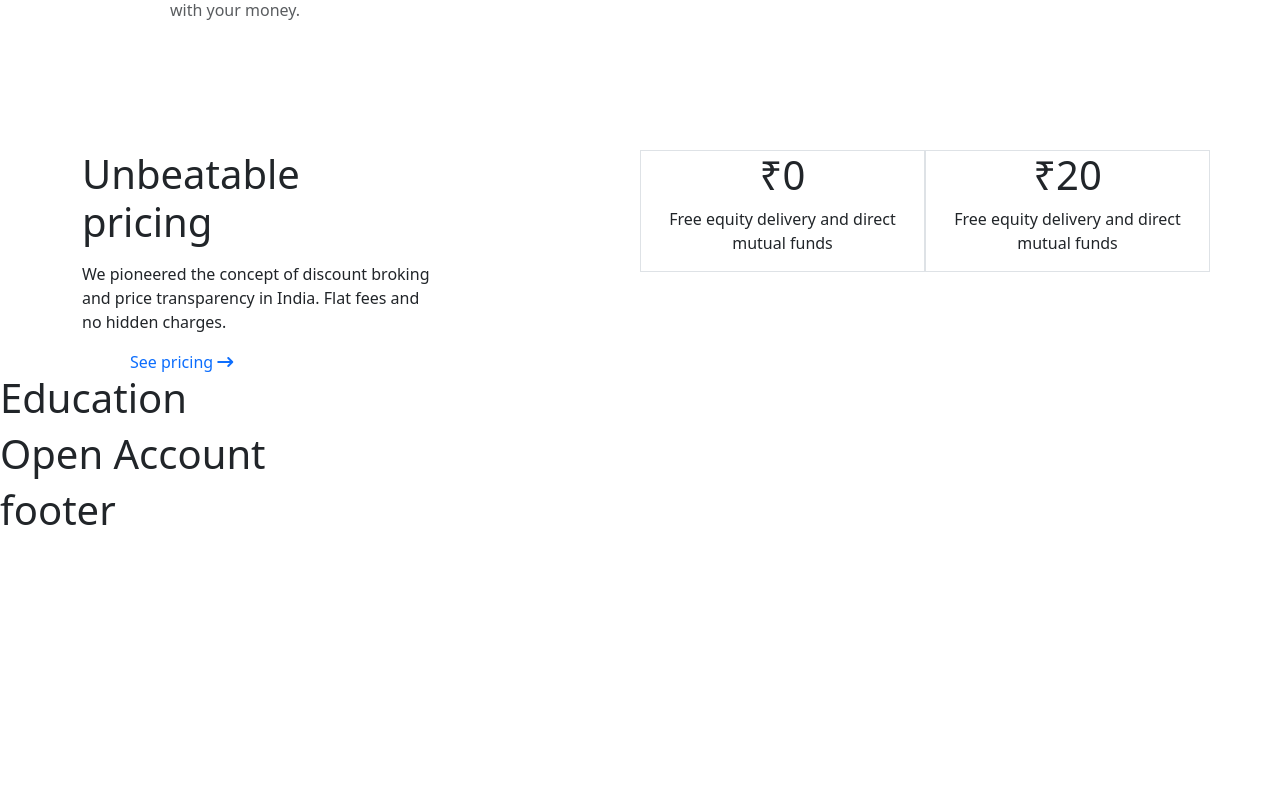
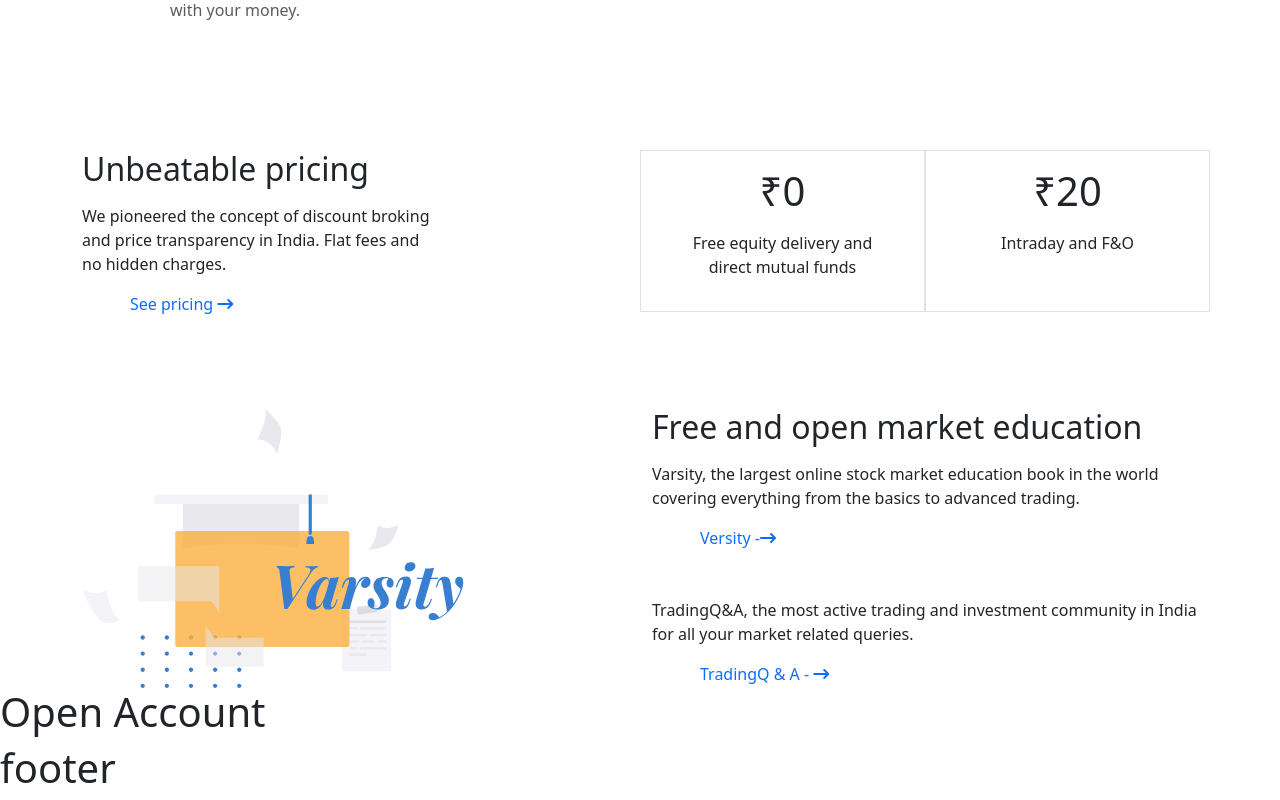
Before and after one commit to Harshit-Webworld1515/zerodha-clone, a React (Vite) app in the folder frontend/: page / in a window 1280 px wide. Shown: the part 1914-2714 px from the top of the page. Before the commit the page ends 2456 px from the top, so only its background shows below. Built offline with nearby package versions, Linux system fonts and the light colour scheme.

Commit message:
feat: add education pricing section to landing page

```diff
--- a/frontend/src/landing_page/home/Education.jsx
+++ b/frontend/src/landing_page/home/Education.jsx
@@ -2,8 +2,24 @@ import React from 'react'
 
 function Education() {
     return (
-        <h1>Education</h1>
-     );
+        <div className="container mt-5">
+            <div className="row">
+                <div className="col-6">
+                    <img src="media/images/education.svg" alt="" style={{width:"70%"}}/>
+                </div>
+                <div className="col-6">
+                    <h1 className='mb-3 fs-2'>Free and open market education</h1>
+                    <p>Varsity, the largest online stock market education book in the world
+                        covering everything from the basics to advanced trading.</p>
+                    <a href="" style={{ textDecoration: "none" }} className='mx-5'>Versity -<i class="fa-solid fa-arrow-right-long"></i></a>
+                    <p className='mt-5'>TradingQ&A, the most active trading and investment community in
+                        India for all your market related queries.</p>
+                    <a href="" style={{ textDecoration: "none" }} className='mx-5'>TradingQ & A - <i class="fa-solid fa-arrow-right-long"></i></a>
+                </div>
+
+            </div>
+        </div>
+    );
 }
 
 export default Education;
--- a/frontend/src/landing_page/home/Pricing.jsx
+++ b/frontend/src/landing_page/home/Pricing.jsx
@@ -2,25 +2,26 @@ import React from 'react'
 
 function Pricing() {
     return (
-        <div className="container">
+        <div className="container mb-5">
             <div className="row">
                 <div className="col-4">
-                    <h1 className='mb-3'>Unbeatable pricing</h1>
+                    <h1 className='mb-3 fs-2'>Unbeatable pricing</h1>
                     <p>We pioneered the concept of discount broking and price
                         transparency in India. Flat fees and no hidden charges.</p>
                     <a href="" style={{ textDecoration: "none" }} className='mx-5'>See pricing <i class="fa-solid fa-arrow-right-long"></i></a>
 
                 </div>
                 <div className="col-2"></div>
-                <div className="col-6">
-                    <div className="row text-center">
-                        <div className="col-6 border">
-                            <h1>₹0</h1>
-                            <p>Free equity delivery and direct mutual funds</p>
+                <div className="col-6 mb-5">
+                    <div className="row text-center ">
+                        <div className="col-6 border p-3">
+                            <h1 className='mb-3'>₹0</h1>
+                            <p>Free equity delivery and <br /> direct mutual funds</p>
                         </div>
-                        <div className="col-6 border">
-                            <h1>₹20</h1>
-                            <p>Free equity delivery and direct mutual funds</p></div>
+                        <div className="col-6 border p-3">
+                            <h1 className='mb-3'>₹20</h1>
+                            <p>Intraday and F&O</p>
+                        </div>
                     </div>
                 </div>
             </div>
```
